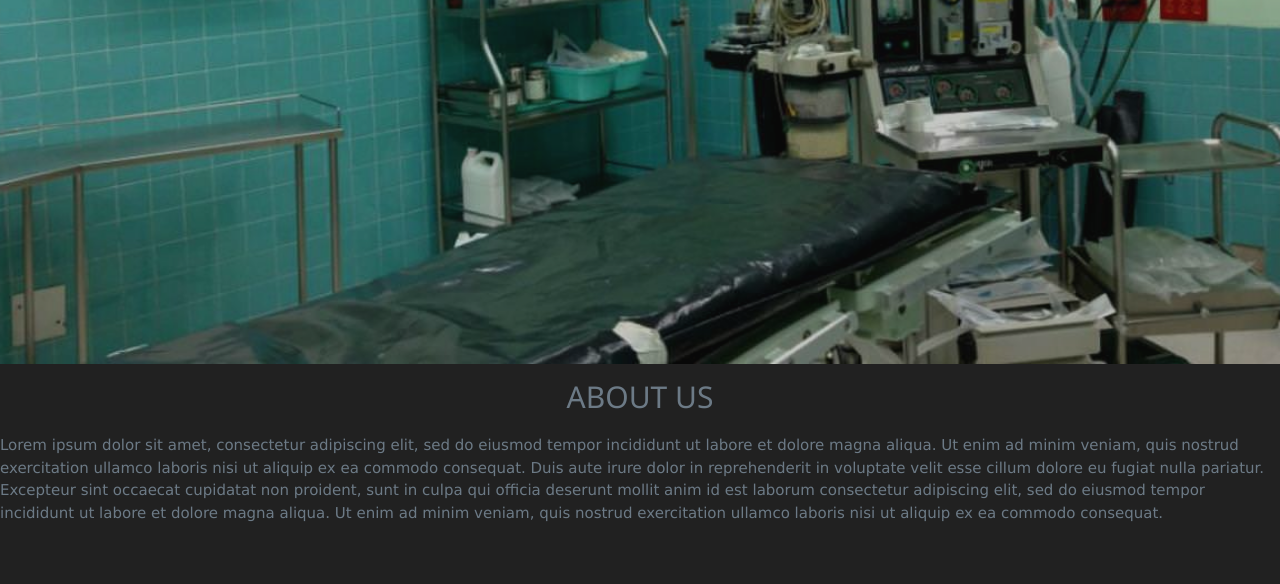
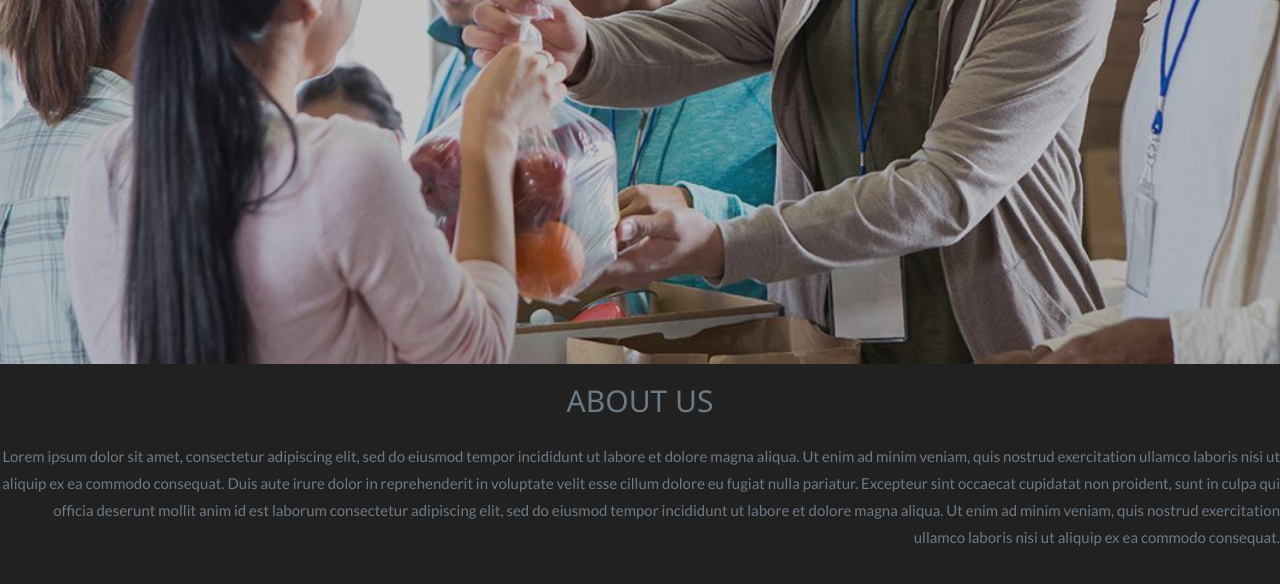
Before and after one commit to aryanksheth/Wellness-Without-Borders, a plain HTML site: page index.html in a window 1280 px wide. Shown: the part 436-1020 px from the top of the page. Before the commit the page ends 960 px from the top, so only its background shows below. Drawn offline with nearby package versions, Linux system fonts and the light colour scheme.

Commit message:
changed index image

```diff
--- a/index.html
+++ b/index.html
@@ -13,6 +13,7 @@
     <link rel="stylesheet" href="https://www.w3schools.com/w3css/4/w3.css">
     <link rel="stylesheet" href="https://fonts.googleapis.com/css?family=Lato">
     <link rel="stylesheet" href="https://cdnjs.cloudflare.com/ajax/libs/font-awesome/4.7.0/css/font-awesome.min.css">
+    <link rel="icon" href="Screenshot 2024-07-15 143039.png">
     </head>
     <body>
     <script src="scripts.js"></script>
@@ -43,7 +44,7 @@
     </div>
 </div>
 <about>
-    <div class="body" id="body">
+    <div class="bodyR" id="bodyR">
 <center> <h2> ABOUT US</h2></center>
 <p> Lorem ipsum dolor sit amet, consectetur adipiscing elit, sed do eiusmod tempor incididunt ut labore et dolore magna aliqua. Ut
     enim ad minim veniam,
--- a/styles.css
+++ b/styles.css
@@ -9,6 +9,14 @@ body {
   height: 100%;
   color: #6C7A86;
   line-height: 1.8;
+  background-color: #212121; /* Change this to the color you want */
+}
+.bodyR {
+  font-family: "Lato", sans-serif;
+  height: 100%;
+  color: #6C7A86;
+  line-height: 1.8;
+  text-align: right;
   background-color: #212121; /* Change this to the color you want */
 }
 header {
@@ -27,7 +35,7 @@ header {
 
 /* First image (Logo. Full height) */
 .bgimg-1 {
-  background-image: url('tRjQVVb.jpg');
+  background-image: url('driving-innovative-health-care-solutions-food-pantry-line-936497194.jpg');
   min-height: 100%;
 }
 
```
Also changed, not shown: Screenshot 2024-07-15 143039.png (added), driving-innovative-health-care-solutions-food-pantry-line-936497194.jpg (added).
